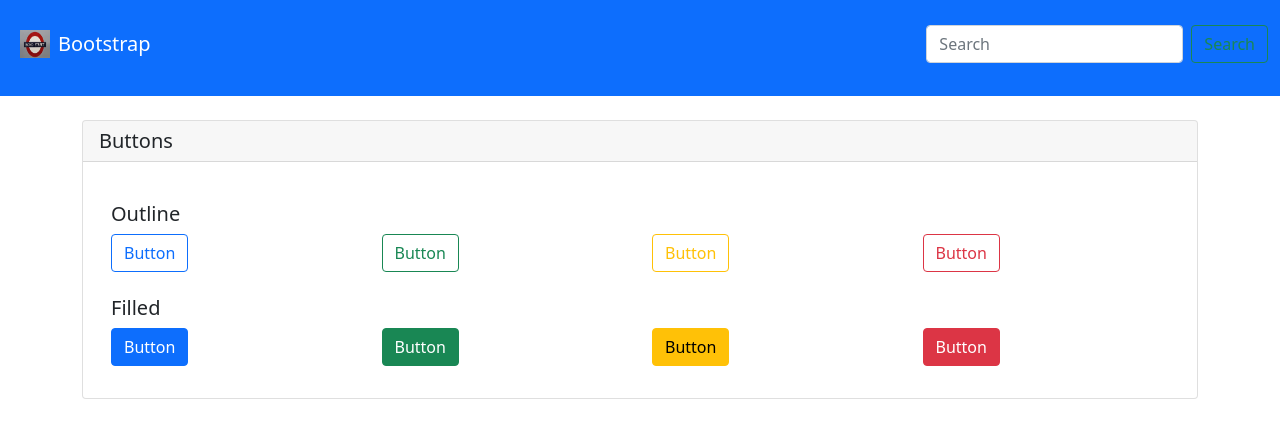
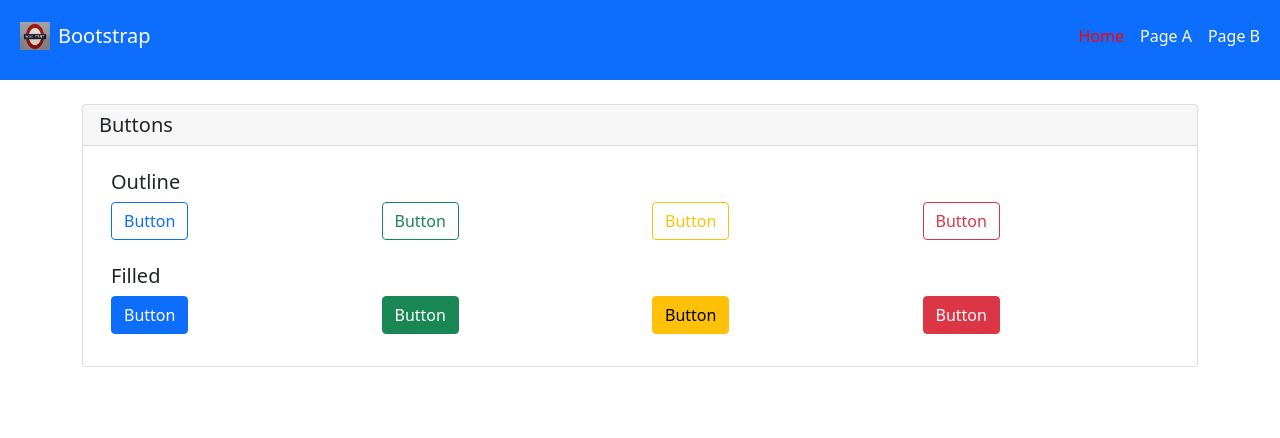
Before and after one commit to symon254/react_components, a React (Create React App) app: page /home in a window 1280 px wide. Shown: the top 438 px of the page. Built offline with nearby package versions, Linux system fonts and the light colour scheme.

Commit message:
feat: Route Navigation

```diff
--- a/src/App.js
+++ b/src/App.js
@@ -1,11 +1,14 @@
 import React from "react";
+import { BrowserRouter as Router } from "react-router-dom";
 import Layout from "./Container/Layout";
 
 const App = () => {
   return (
-    <div >
-      <Layout />
-    </div>
+    <>
+      <Router>
+        <Layout />
+      </Router>
+    </>
   );
 };
 
--- a/src/Components/Button/Button.js
+++ b/src/Components/Button/Button.js
@@ -40,8 +40,8 @@ export const Button = ({
   classes = classes.join(" ");
 
   return (
-    <div className="col-3">
-      <button {...rest} type={type} className={`btn ${classes} ${className}`}>
+    <div className="col">
+      <button {...rest} type={type} className={`${classes} ${className}`}>
         {children}
       </button>
     </div>
--- a/src/Components/Navbar/Navbar.js
+++ b/src/Components/Navbar/Navbar.js
@@ -1,28 +1,13 @@
-/* eslint-disable jsx-a11y/anchor-is-valid */
 import React from "react";
+import { NavLink, Link } from "react-router-dom";
+import routes from "../../Routes/Routes";
 import Unsplash from "../../Assets/Img/unsplash.jpg";
-
-{
-  /* <div class="d-flex flex-column flex-md-row align-items-center pb-3 mb-4 border-bottom">
-      <a href="/" class="d-flex align-items-center text-dark text-decoration-none">
-        <svg xmlns="http://www.w3.org/2000/svg" width="40" height="32" class="me-2" viewBox="0 0 118 94" role="img"><title>Bootstrap</title><path fill-rule="evenodd" clip-rule="evenodd" d="M24.509 0c-6.733 0-11.715 5.893-11.492 12.284.214 6.14-.064 14.092-2.066 20.577C8.943 39.365 5.547 43.485 0 44.014v5.972c5.547.529 8.943 4.649 10.951 11.153 2.002 6.485 2.28 14.437 2.066 20.577C12.794 88.106 17.776 94 24.51 94H93.5c6.733 0 11.714-5.893 11.491-12.284-.214-6.14.064-14.092 2.066-20.577 2.009-6.504 5.396-10.624 10.943-11.153v-5.972c-5.547-.529-8.934-4.649-10.943-11.153-2.002-6.484-2.28-14.437-2.066-20.577C105.214 5.894 100.233 0 93.5 0H24.508zM80 57.863C80 66.663 73.436 72 62.543 72H44a2 2 0 01-2-2V24a2 2 0 012-2h18.437c9.083 0 15.044 4.92 15.044 12.474 0 5.302-4.01 10.049-9.119 10.88v.277C75.317 46.394 80 51.21 80 57.863zM60.521 28.34H49.948v14.934h8.905c6.884 0 10.68-2.772 10.68-7.727 0-4.643-3.264-7.207-9.012-7.207zM49.948 49.2v16.458H60.91c7.167 0 10.964-2.876 10.964-8.281 0-5.406-3.903-8.178-11.425-8.178H49.948z" fill="currentColor"></path></svg>
-        <span class="fs-4">Pricing example</span>
-      </a>
-
-      <nav class="d-inline-flex mt-2 mt-md-0 ms-md-auto">
-        <a class="me-3 py-2 text-dark text-decoration-none" href="#">Features</a>
-        <a class="me-3 py-2 text-dark text-decoration-none" href="#">Enterprise</a>
-        <a class="me-3 py-2 text-dark text-decoration-none" href="#">Support</a>
-        <a class="py-2 text-dark text-decoration-none" href="#">Pricing</a>
-      </nav>
-    </div> */
-}
 
 export const Navbar = () => {
   return (
-    <nav className="navbar navbar-light bg-primary  d-flex flex-column flex-md-row align-items-center pb-3 mb-4">
+    <nav className="navbar navbar-expand-lg navbar-dark bg-primary  d-flex flex-column flex-md-row align-items-center pb-3 mb-4">
       <div className="container-fluid">
-        <a className="navbar-brand text-white my-3 text-lg" href="#">
+        <Link to="/" className="navbar-brand my-2 text-lg">
           <img
             src={Unsplash}
             alt="logo"
@@ -31,19 +16,43 @@ export const Navbar = () => {
             className="d-inline-block align-text-top mx-2"
           />
           Bootstrap
-        </a>
+        </Link>
 
-        <form className="d-flex">
-          <input
-            className="form-control me-2"
-            type="search"
-            placeholder="Search"
-            aria-label="Search"
-          />
-          <button className="btn btn-outline-success" type="submit">
-            Search
-          </button>
-        </form>
+        <button
+          className="navbar-toggler"
+          type="button"
+          data-bs-toggle="collapse"
+          data-bs-target="#navbarNav"
+          aria-controls="navbarNav"
+          aria-expanded="false"
+          aria-label="Toggle navigation"
+        >
+          <span className="navbar-toggler-icon" />
+        </button>
+
+        <div
+          className="collapse navbar-collapse justify-content-end "
+          id="navbarNav"
+        >
+          <ul className="navbar-nav">
+            {routes.map((route, i) => (
+              <li key={i} className="nav-item">
+                <NavLink
+                  key={i}
+                  to={route.path}
+                  style={({ isActive }) => ({
+                    color: isActive ? "red" : "white",
+                  })}
+                  className={({ isActive }) =>
+                    `nav-link ${isActive ? "active" : ""}`
+                  }
+                >
+                  {route.name}
+                </NavLink>
+              </li>
+            ))}
+          </ul>
+        </div>
       </div>
     </nav>
   );
--- a/src/Container/Layout.js
+++ b/src/Container/Layout.js
@@ -1,156 +1,29 @@
-import React from "react";
+import React, { Suspense } from "react";
+import { Route, Routes, red } from "react-router-dom";
 import { Navbar } from "../Components/Navbar/Navbar";
-import Card from "../Components/Card/Card";
-import { Button } from "../Components/Button/Button";
-
-const getData = () => {
-  const data = [
-    <>
-      <div className="row align-items-start mt-4">
-        <h5 className="title">Outline</h5>
-        <Button
-          type="button"
-          children={"Button"}
-          buttonType="outline"
-          button="primary"
-        />
-        <Button
-          type="button"
-          children={"Button"}
-          buttonType="outline"
-          button="success"
-        />
-        <Button
-          type="button"
-          children={"Button"}
-          buttonType="outline"
-          button="warning"
-        />
-
-        <Button
-          type="button"
-          children={"Button"}
-          buttonType="outline"
-          button="danger"
-        />
-      </div>
-
-      <div className="row align-items-start mt-4">
-        <h5 className="title">Filled</h5>
-        <Button
-          type="button"
-          children={"Button"}
-          buttonType="filled"
-          button="primary"
-        />
-        <Button
-          type="button"
-          children={"Button"}
-          buttonType="filled"
-          button="success"
-        />
-        <Button
-          type="button"
-          children={"Button"}
-          buttonType="filled"
-          button="warning"
-        />
-        <Button
-          type="button"
-          children={"Button"}
-          buttonType="filled"
-          button="danger"
-        />
-      </div>
-    </>,
-  ];
-  return [...data];
-};
+import screens from "../Routes";
 
 const layout = () => {
-  const dataItem = getData();
-
   return (
     <>
       <Navbar />
-      <div className="content-wrapper  ">
-        <div className="container">
-          <Card
-            header={"Buttons"}
-            // title={"Outline"}
-            description={
-              <div className="container-sm">
-                {/* <div className="row align-items-start">
-                  <h5 className="title">Outline</h5>
-                  <Button
-                    type="button"
-                    children={"Button"}
-                    buttonType="outline"
-                    button="primary"
-                  />
-                  <Button
-                    type="button"
-                    children={"Button"}
-                    buttonType="outline"
-                    button="success"
-                  />
-                  <Button
-                    type="button"
-                    children={"Button"}
-                    buttonType="outline"
-                    button="warning"
-                  />
 
-                  <Button
-                    type="button"
-                    children={"Button"}
-                    buttonType="outline"
-                    button="danger"
-                  />
-                </div> */}
-
-                <>{dataItem.map((item) => item)}</>
-              </div>
-            }
-          />
-
-          {/* <Card
-            header={"Buttons"}
-            title={"Filled"}
-            description={
-              <div className="container-sm">
-                <div className="row align-items-start">
-                  <Button
-                    type="button"
-                    children={"Button"}
-                    buttonType="filled"
-                    button="primary"
-                  />
-                  <Button
-                    type="button"
-                    children={"Button filled"}
-                    buttonType="filled"
-                    button="success"
-                  />
-                  <Button
-                    type="button"
-                    children={"Button filled"}
-                    buttonType="filled"
-                    button="warning"
-                  />
-
-                  <Button
-                    type="button"
-                    children={"Button filled"}
-                    buttonType="filled"
-                    button="danger"
-                  />
-                </div>
-              </div>
-            }
-          /> */}
-        </div>
-      </div>
+      <Routes>
+        {screens.map((item, i) => {
+          return item.component ? (
+            <Route
+              exact
+              key={i}
+              path={item.path}
+              element={
+                <Suspense fallback="Loading...">
+                  <item.component />
+                </Suspense>
+              }
+            />
+          ) : "null";
+        })}
+      </Routes>
     </>
   );
 };
--- /dev/null
+++ b/src/Routes/Routes.js
@@ -0,0 +1,19 @@
+const routes = [
+  {
+    name: "Home",
+    path: "/home",
+    icon: "bx bx-user",
+  },
+  {
+    name: "Page A",
+    path: "/pageA",
+    icon: "bx bx-package",
+  },
+  {
+    name: "Page B",
+    path: "/pageB",
+    icon: "bx bx-bar-chart-alt",
+  },
+];
+
+export default routes;
--- /dev/null
+++ b/src/Routes/index.js
@@ -0,0 +1,12 @@
+import { lazy } from "react";
+
+const Home = lazy(() => import("../Screens/Home/Home"));
+
+const screens = [
+  {
+    component: Home,
+    path: "/home",
+  },
+];
+
+export default screens;
--- /dev/null
+++ b/src/Screens/Home/Home.js
@@ -0,0 +1,90 @@
+import React from "react";
+import Card from "../../Components/Card/Card";
+import { Button } from "../../Components/Button/Button";
+
+const getData = () => {
+  const data = [
+    <>
+      <div className="row align-items-start">
+        <h5 className="title">Outline</h5>
+        <Button
+          type="button"
+          children={"Button"}
+          buttonType="outline"
+          button="primary"
+        />
+        <Button
+          type="button"
+          children={"Button"}
+          buttonType="outline"
+          button="success"
+        />
+        <Button
+          type="button"
+          children={"Button"}
+          buttonType="outline"
+          button="warning"
+        />
+
+        <Button
+          type="button"
+          children={"Button"}
+          buttonType="outline"
+          button="danger"
+        />
+      </div>
+
+      <div className="row align-items-start mt-4">
+        <h5 className="title">Filled</h5>
+        <Button
+          type="button"
+          children={"Button"}
+          buttonType="filled"
+          button="primary"
+        />
+        <Button
+          type="button"
+          children={"Button"}
+          buttonType="filled"
+          button="success"
+        />
+        <Button
+          type="button"
+          children={"Button"}
+          buttonType="filled"
+          button="warning"
+        />
+        <Button
+          type="button"
+          children={"Button"}
+          buttonType="filled"
+          button="danger"
+        />
+      </div>
+    </>,
+  ];
+  return [...data];
+};
+
+const Home = () => {
+  const dataItem = getData();
+
+  return (
+    <div className="content-wrapper">
+      <div className="container position-relative">
+        <Card
+          header={"Buttons"}
+          description={
+            <div className="container-sm">
+              {dataItem.map((item, i) => (
+                <span key={i}>{item}</span>
+              ))}
+            </div>
+          }
+        />
+      </div>
+    </div>
+  );
+};
+
+export default Home;
--- a/src/index.js
+++ b/src/index.js
@@ -1,4 +1,4 @@
-import React from "react";
+import React, { Suspense } from "react";
 import ReactDOM from "react-dom/client";
 import "./index.css";
 import App from "./App";
@@ -11,6 +11,8 @@ import "bootstrap/dist/css/bootstrap.min.css";
 const root = ReactDOM.createRoot(document.getElementById("root"));
 root.render(
   <React.StrictMode>
-    <App />
+    <Suspense fallback={<>Loading...</>}>
+      <App />
+    </Suspense>
   </React.StrictMode>
 );
```
